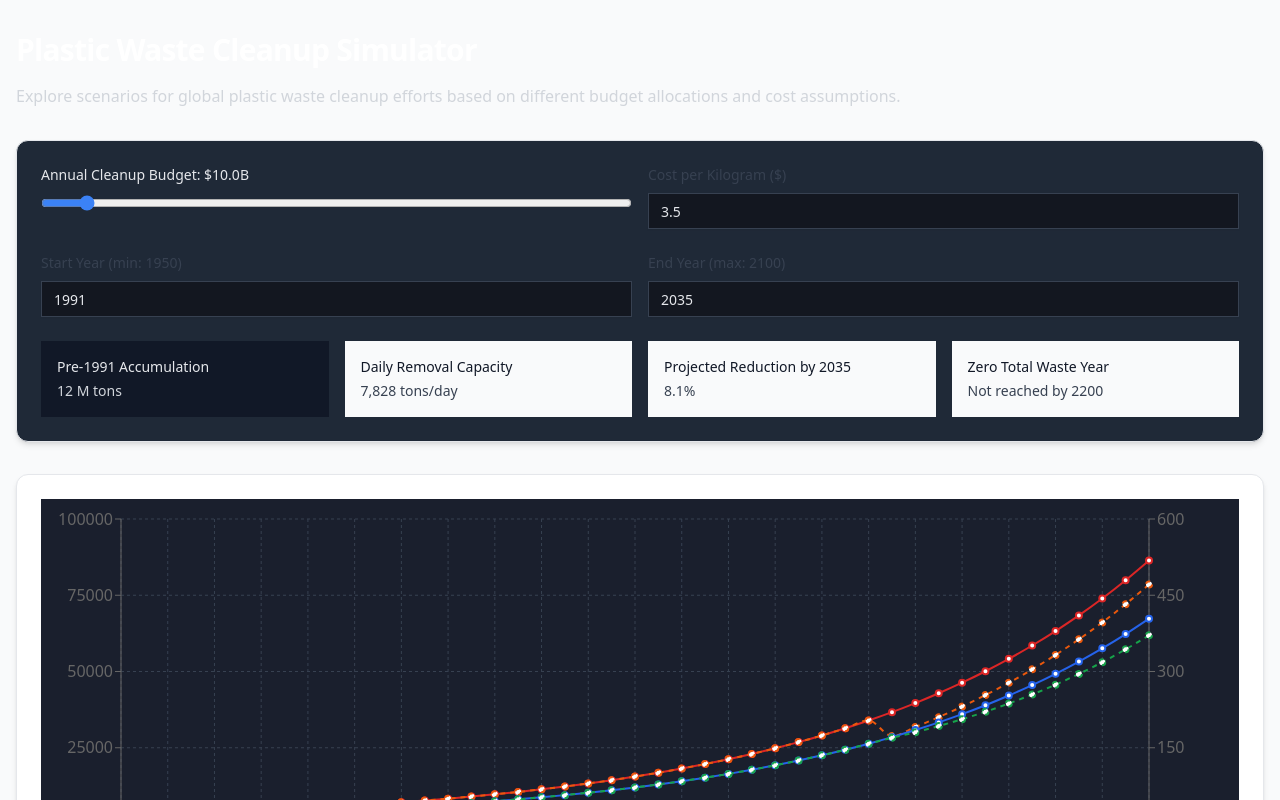
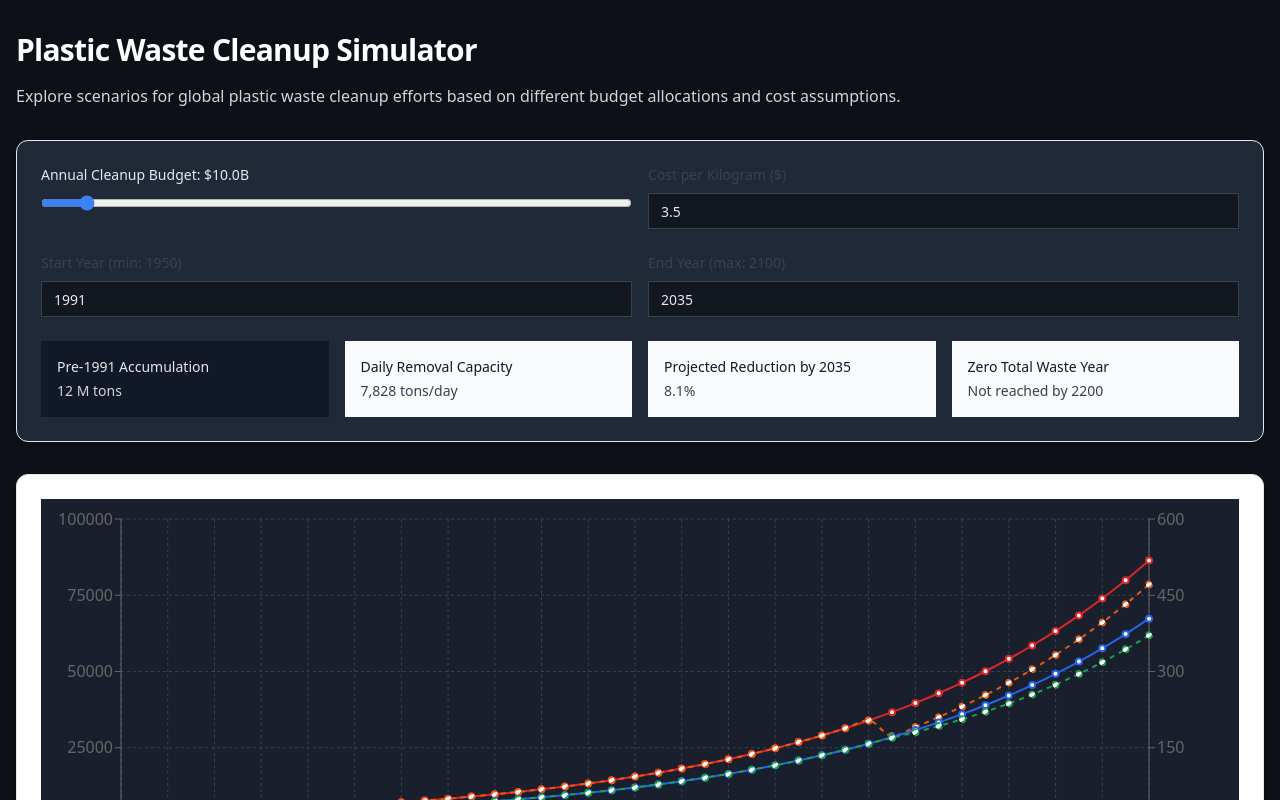
Before and after one commit to subashc2023/ocean-cleanup-simulator, a Next.js app: page / in a window 1280 px wide. Shown: the top 800 px of the page. Built offline with nearby package versions, Linux system fonts and the light colour scheme.

Commit message:
now the actual background

```diff
--- a/src/app/globals.css
+++ b/src/app/globals.css
@@ -2,9 +2,23 @@
 @tailwind components;
 @tailwind utilities;
 
-html, body {
-  background-color: #0d1117 !important;
+:root {
+  background-color: #0d1117;
+}
+
+html {
+  background-color: #0d1117;
+  min-height: 100%;
+}
+
+body {
+  background-color: #0d1117;
   color: white;
+  min-height: 100vh;
+}
+
+#__next {
+  background-color: #0d1117;
   min-height: 100vh;
 }
 
--- a/src/app/layout.tsx
+++ b/src/app/layout.tsx
@@ -6,14 +6,14 @@ export default function RootLayout({
   children: React.ReactNode;
 }) {
   return (
-    <html lang="en">
+    <html lang="en" className="bg-[#0d1117]">
       <head>
         <title>Ocean Cleanup Simulator</title>
       </head>
       <body className="min-h-screen bg-[#0d1117]">
-        <div className="min-h-screen bg-[#0d1117]">
+        <main className="min-h-screen bg-[#0d1117]">
           {children}
-        </div>
+        </main>
       </body>
     </html>
   );
--- a/src/components/CleanupSimulator.tsx
+++ b/src/components/CleanupSimulator.tsx
@@ -176,7 +176,7 @@ const calculateZeroYear = (latestData: DataPoint | undefined): number | null =>
   const initialAccumulation = data[0]?.cumulativeNoCleanupMillionTons || 0;
 
   return (
-    <div className="w-full max-w-7xl mx-auto px-4 py-8 space-y-8">
+    <div className="w-full max-w-7xl mx-auto px-4 py-8 space-y-8 bg-[#0d1117]">
       <div className="space-y-4">
         <h1 className="text-3xl font-bold tracking-tight text-white">Plastic Waste Cleanup Simulator</h1>
         <p className="text-gray-300">
```
